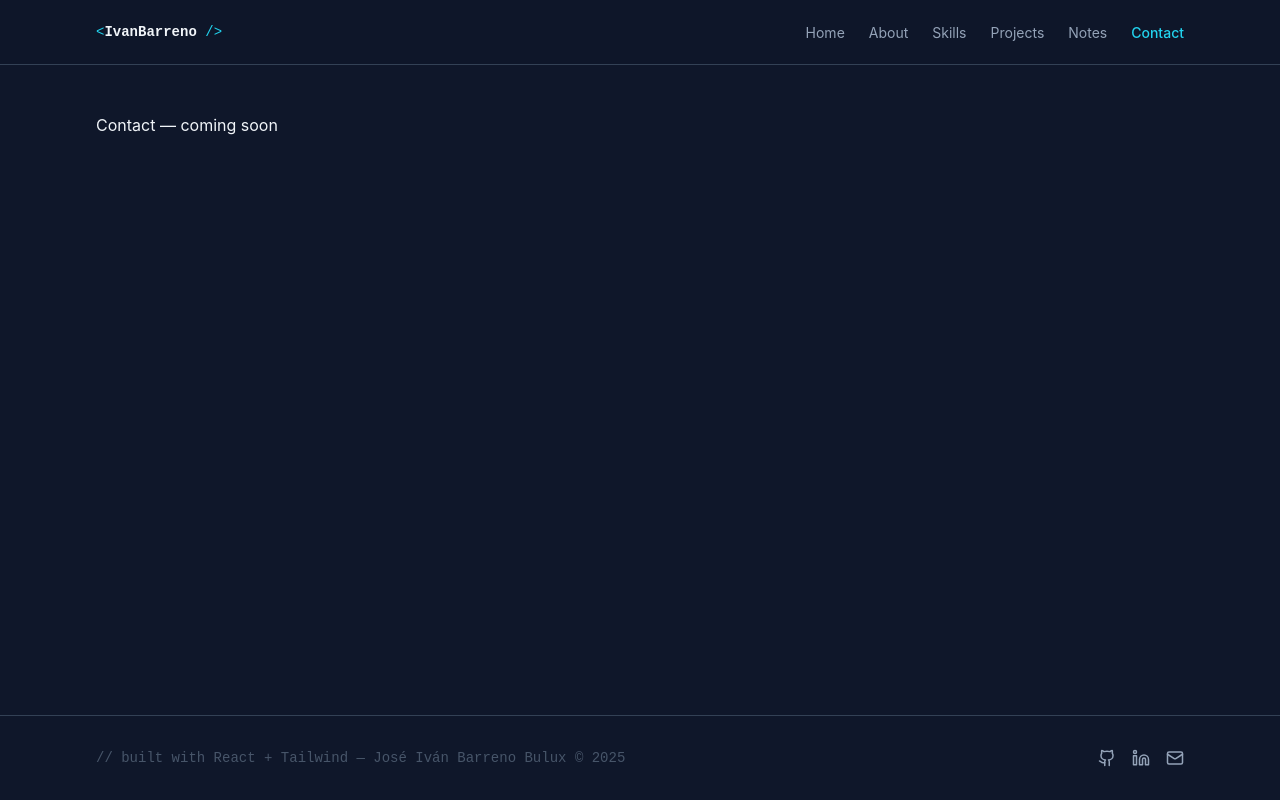
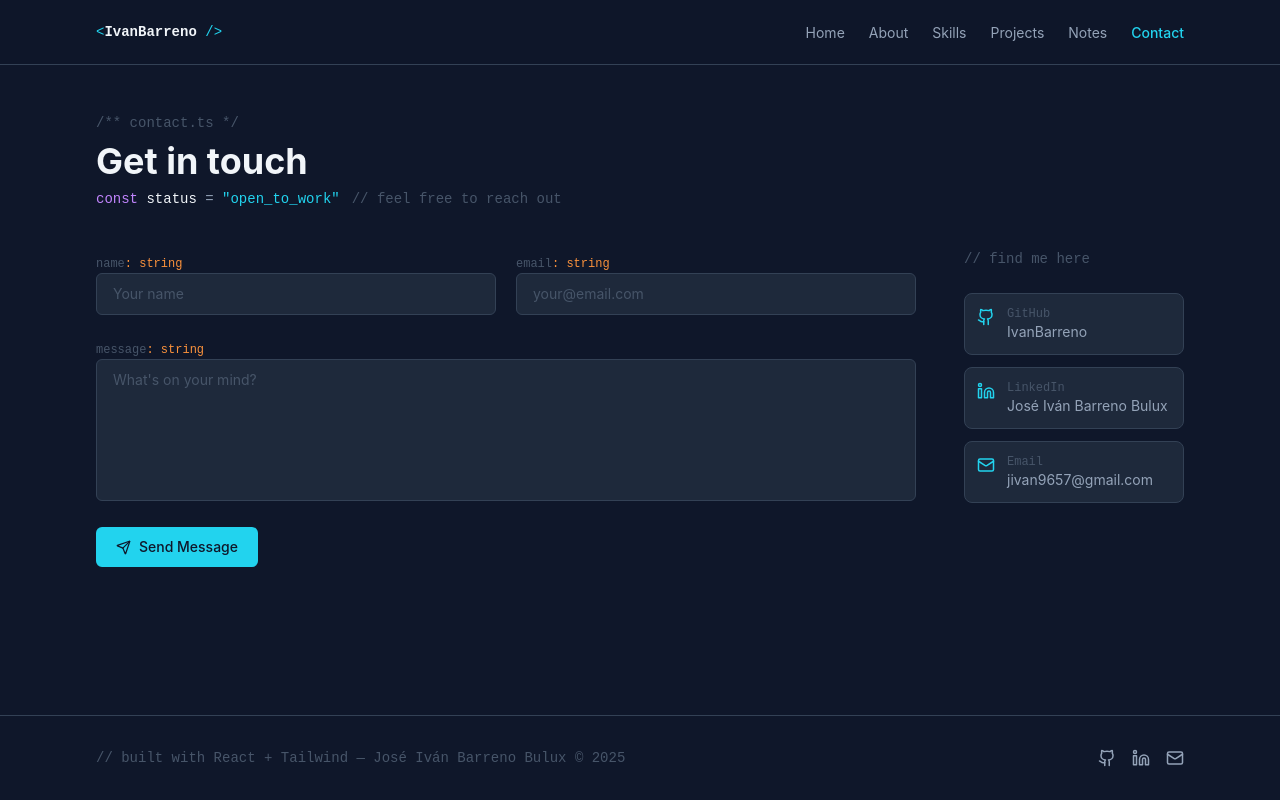
Before and after one commit to IvanBarreno/portfolio, a React (Vite) app: page /contact in a window 1280 px wide. Built offline with nearby package versions, Linux system fonts and the light colour scheme.

Commit message:
feat(contact-page): :construction_worker: A simple contact page was implemented using formspree.io to handle the emails.

```diff
--- a/package.json
+++ b/package.json
@@ -16,7 +16,9 @@
     "react": "^19.2.6",
     "react-dom": "^19.2.6",
     "react-icons": "^5.6.0",
+    "react-markdown": "^10.1.0",
     "react-router-dom": "^7.15.0",
+    "remark-gfm": "^4.0.1",
     "tailwindcss": "^4.3.0"
   },
   "devDependencies": {
--- a/src/pages/Contact.tsx
+++ b/src/pages/Contact.tsx
@@ -1,3 +1,199 @@
+import { useState } from 'react'
+import { Mail, Send, CheckCircle, AlertCircle } from 'lucide-react'
+import { LuGithub, LuLinkedin } from 'react-icons/lu'
+import Button from '../components/Button'
+
+const FORMSPREE_URL = 'https://formspree.io/f/mojbagrk'
+
+type Status = 'idle' | 'sending' | 'success' | 'error'
+
+const socials = [
+  {
+    label: 'GitHub',
+    value: 'IvanBarreno',
+    href: 'https://github.com/IvanBarreno',
+    icon: LuGithub,
+  },
+  {
+    label: 'LinkedIn',
+    value: 'José Iván Barreno Bulux',
+    href: 'https://www.linkedin.com/in/jos%C3%A9-iv%C3%A1n-barreno-bulux-a64b9493/',
+    icon: LuLinkedin,
+  },
+  {
+    label: 'Email',
+    value: 'jivan9657@gmail.com',
+    href: 'mailto:jivan9657@gmail.com',
+    icon: Mail,
+  },
+]
+
 export default function Contact() {
-  return <p className="text-heading">Contact — coming soon</p>
+  const [status, setStatus] = useState<Status>('idle')
+  const [form, setForm] = useState({ name: '', email: '', message: '' })
+
+  function handleChange(e: React.ChangeEvent<HTMLInputElement | HTMLTextAreaElement>) {
+    setForm(prev => ({ ...prev, [e.target.name]: e.target.value }))
+  }
+
+  async function handleSubmit(e: React.FormEvent<HTMLFormElement>) {
+    e.preventDefault()
+    setStatus('sending')
+
+    try {
+      const res = await fetch(FORMSPREE_URL, {
+        method: 'POST',
+        headers: { 'Content-Type': 'application/json', Accept: 'application/json' },
+        body: JSON.stringify(form),
+      })
+
+      if (res.ok) {
+        setStatus('success')
+        setForm({ name: '', email: '', message: '' })
+      } else {
+        setStatus('error')
+      }
+    } catch {
+      setStatus('error')
+    }
+  }
+
+  return (
+    <div className="space-y-10">
+
+      {/* ── Header ── */}
+      <div className="space-y-2">
+        <p className="font-mono text-sm text-syn-comment">{'/** contact.ts */'}</p>
+        <h1 className="text-4xl font-bold text-heading">Get in touch</h1>
+        <p className="font-mono text-sm">
+          <span className="text-syn-keyword">const </span>
+          <span className="text-heading">status</span>
+          <span className="text-text"> = </span>
+          <span className="text-syn-string">"open_to_work"</span>
+          <span className="text-syn-comment ml-3">{'// feel free to reach out'}</span>
+        </p>
+      </div>
+
+      <div className="grid md:grid-cols-[1fr_auto] gap-12">
+
+        {/* ── Contact form ── */}
+        <div className="space-y-6">
+          {status === 'success' ? (
+            <div className="flex flex-col items-start gap-3 p-6 rounded-lg border border-accent/30 bg-accent/5">
+              <div className="flex items-center gap-2 text-accent">
+                <CheckCircle size={20} />
+                <span className="font-semibold text-heading">Message sent!</span>
+              </div>
+              <p className="text-text text-sm">Thanks for reaching out — I'll get back to you soon.</p>
+              <button
+                onClick={() => setStatus('idle')}
+                className="font-mono text-xs text-syn-comment hover:text-accent transition-colors"
+              >
+                {'// send another message'}
+              </button>
+            </div>
+          ) : (
+            <form onSubmit={handleSubmit} className="space-y-5">
+
+              <div className="grid sm:grid-cols-2 gap-5">
+                <div className="space-y-1.5">
+                  <label className="font-mono text-xs text-syn-comment" htmlFor="name">
+                    name<span className="text-syn-number">: string</span>
+                  </label>
+                  <input
+                    id="name"
+                    name="name"
+                    type="text"
+                    required
+                    value={form.name}
+                    onChange={handleChange}
+                    placeholder="Your name"
+                    className="w-full bg-surface border border-border rounded-md px-4 py-2.5
+                      text-sm text-heading placeholder:text-syn-comment
+                      focus:outline-none focus:border-accent transition-colors"
+                  />
+                </div>
+
+                <div className="space-y-1.5">
+                  <label className="font-mono text-xs text-syn-comment" htmlFor="email">
+                    email<span className="text-syn-number">: string</span>
+                  </label>
+                  <input
+                    id="email"
+                    name="email"
+                    type="email"
+                    required
+                    value={form.email}
+                    onChange={handleChange}
+                    placeholder="your@email.com"
+                    className="w-full bg-surface border border-border rounded-md px-4 py-2.5
+                      text-sm text-heading placeholder:text-syn-comment
+                      focus:outline-none focus:border-accent transition-colors"
+                  />
+                </div>
+              </div>
+
+              <div className="space-y-1.5">
+                <label className="font-mono text-xs text-syn-comment" htmlFor="message">
+                  message<span className="text-syn-number">: string</span>
+                </label>
+                <textarea
+                  id="message"
+                  name="message"
+                  required
+                  rows={6}
+                  value={form.message}
+                  onChange={handleChange}
+                  placeholder="What's on your mind?"
+                  className="w-full bg-surface border border-border rounded-md px-4 py-2.5
+                    text-sm text-heading placeholder:text-syn-comment resize-none
+                    focus:outline-none focus:border-accent transition-colors"
+                />
+              </div>
+
+              {status === 'error' && (
+                <div className="flex items-center gap-2 text-red-400 text-sm">
+                  <AlertCircle size={15} />
+                  Something went wrong. Please try again or email me directly.
+                </div>
+              )}
+
+              <Button type="submit" disabled={status === 'sending'}>
+                <Send size={15} />
+                {status === 'sending' ? 'Sending...' : 'Send Message'}
+              </Button>
+
+            </form>
+          )}
+        </div>
+
+        {/* ── Social links ── */}
+        <div className="space-y-6 md:min-w-[220px]">
+          <p className="font-mono text-sm text-syn-comment">{'// find me here'}</p>
+
+          <div className="space-y-3">
+            {socials.map(({ label, value, href, icon: Icon }) => (
+              <a
+                key={label}
+                href={href}
+                target={href.startsWith('mailto') ? undefined : '_blank'}
+                rel="noopener noreferrer"
+                className="flex items-start gap-3 p-3 rounded-lg border border-border bg-surface
+                  hover:border-accent/40 transition-colors group"
+              >
+                <Icon size={18} className="text-accent mt-0.5 shrink-0" />
+                <div>
+                  <p className="font-mono text-xs text-syn-comment">{label}</p>
+                  <p className="text-sm text-text group-hover:text-heading transition-colors break-all">
+                    {value}
+                  </p>
+                </div>
+              </a>
+            ))}
+          </div>
+        </div>
+
+      </div>
+    </div>
+  )
 }
```
Also changed, not shown: 1 other file (tests, documents, lock files or other folders).
